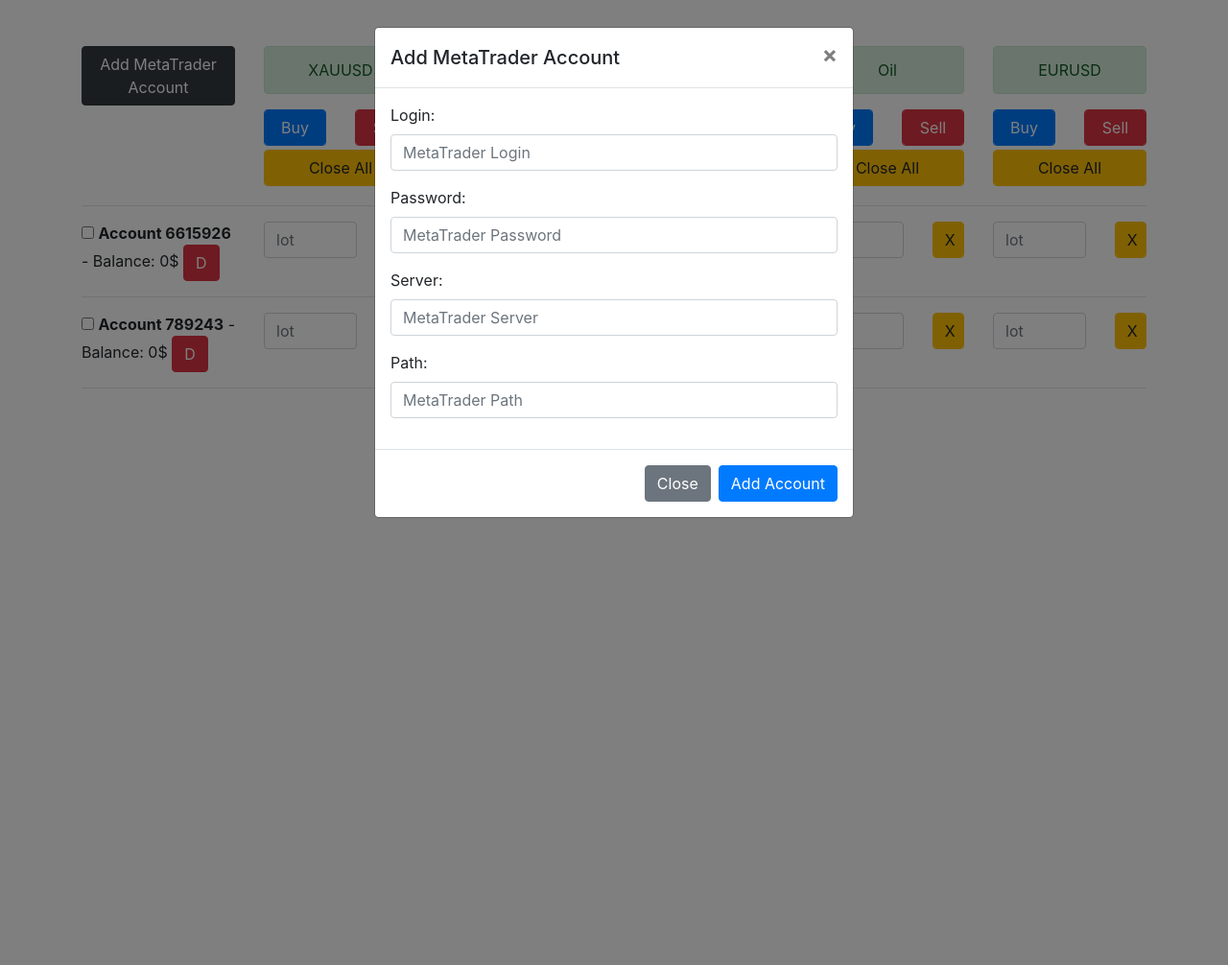
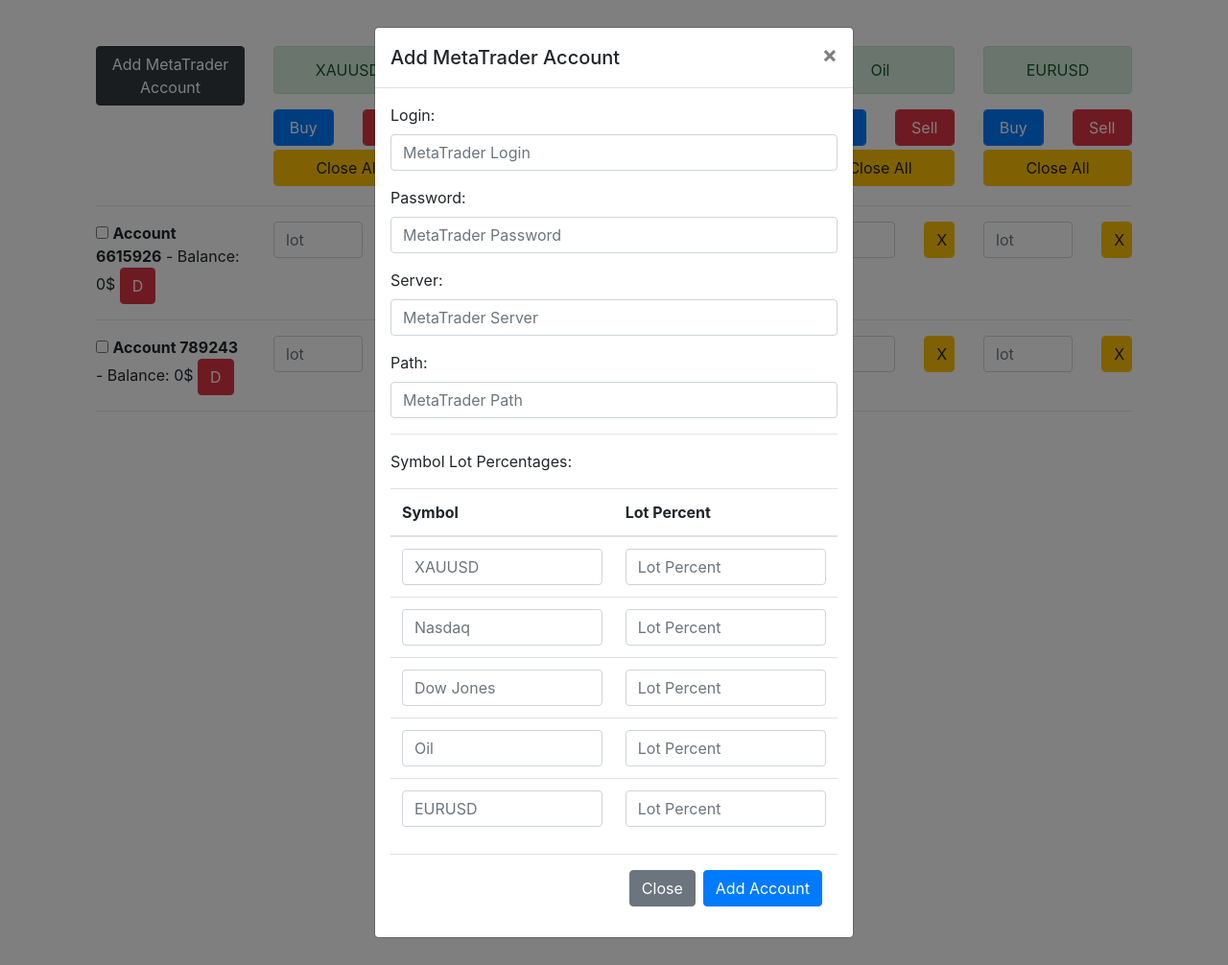
Before and after one commit to hoseinhajipour/py-trader, a Flask app: page / in a window 1280 px wide, after a click on "Add MetaTrader Account". Shown: the whole page at 96% size. Run offline with Flask 3, Linux system fonts and the light colour scheme; some libraries are stand-ins or nearby versions.

Commit message:
add multi symbol name

```diff
--- a/app.py
+++ b/app.py
@@ -42,7 +42,7 @@ def save_meta_trader_accounts():
 
 
 
-def place_order(account_id, symbol, volume, order_type, price):
+def place_order(account_id, symbol, volume, order_type, price,type_filling):
     print("Start place_order \n")
 
     if not mt5.initialize(path=meta_trader_accounts[account_id]['path'], login=int(meta_trader_accounts[account_id]['login']), server=meta_trader_accounts[account_id]['server'], password=meta_trader_accounts[account_id]['password']):
@@ -65,7 +65,7 @@ def place_order(account_id, symbol, volume, order_type, price):
         "magic": 234000,
         "comment": "Order from API",
         "type_time": mt5.ORDER_TIME_GTC,
-        "type_filling": mt5.ORDER_FILLING_IOC,  # Updated type_filling parameter
+        "type_filling": type_filling,  # Updated type_filling parameter
     }
     result = mt5.order_send(request_data)
     print(result)
@@ -115,34 +115,62 @@ def add_account():
     password = request.form['password']
     server = request.form['server']
     path = request.form['path']
+
+    # Extract symbol names and lot percentages from form data
+    symbol_lot_percentages = {}
+    symbols = ['XAUUSD', 'Nasdaq', 'Dow_Jones', 'Oil', 'EURUSD']
+    for symbol in symbols:
+        symbol_lot_percentages[symbol] = {
+            'symbol': request.form.get(f"{symbol}_symbol"),
+            'lot_percent': float(request.form.get(f"{symbol}_lot_percent"))
+        }
+
+    # Store account details and symbol lot percentages
     account_id = len(meta_trader_accounts) + 1
-    meta_trader_accounts[account_id] = {'login': login, 'password': password, 'server': server, 'path': path}  # Store server along with other account info
+    meta_trader_accounts[account_id] = {
+        'login': login,
+        'password': password,
+        'server': server,
+        'path': path,
+        'symbol_lot_percentages': symbol_lot_percentages
+    }
+
+    # Save updated meta_trader_accounts dictionary to JSON file
     save_meta_trader_accounts()
+
     return jsonify(success=True)
-
 
 @app.route('/buy', methods=['POST'])
 def buy():
-    print("\n stat buy =>")
-    account_id = request.form['account_id']
+    account_id = int(request.form['account_id'])
     symbol_input = request.form['symbol']
     lot_size = float(request.form['lot_size'])
-    mt5.initialize( path=meta_trader_accounts[account_id]['path'],login=int(meta_trader_accounts[account_id]['login']), server=meta_trader_accounts[account_id]['server'],password=meta_trader_accounts[account_id]['password'])
-    symbol_info = mt5.symbol_info(symbol_input)
-    print(symbol_input,symbol_info)
 
-    if symbol_info is None:
-        message = "Failed to get symbol information for {}".format(symbol_input)
-    elif not symbol_info.visible:
-        message = "Symbol {} is not visible, please check if it's available.".format(symbol_input)
-    elif not symbol_info.bid or not symbol_info.ask:
-        message = "Failed to get bid/ask prices for symbol {}".format(symbol_input)
+    # Retrieve symbol and lot percent from account's data
+    symbol_lot_percentages = meta_trader_accounts[account_id]['symbol_lot_percentages']
+
+    # Check if the symbol exists in the account's data
+    if symbol_input in symbol_lot_percentages:
+        symbol_info = mt5.symbol_info(symbol_input)
+        if symbol_info is None:
+            message = f"Failed to get symbol information for {symbol_input}"
+        elif not symbol_info.visible:
+            message = f"Symbol {symbol_input} is not visible, please check if it's available."
+        elif not symbol_info.bid or not symbol_info.ask:
+            message = f"Failed to get bid/ask prices for symbol {symbol_input}"
+        else:
+            # Calculate lot size based on lot percentage from account data
+            lot_percent = symbol_lot_percentages[symbol_input]['lot_percent']
+            calculated_lot_size = lot_size * lot_percent / 100.0
+
+            result = place_order(account_id, symbol_input, calculated_lot_size, mt5.ORDER_TYPE_BUY, symbol_info.ask, mt5.ORDER_FILLING_FOK)
+            if result.retcode != mt5.TRADE_RETCODE_DONE:
+                message = f"Buy order failed: {result.comment}"
+            else:
+                message = "Buy order placed successfully"
     else:
-        result = place_order(account_id, symbol_input, lot_size, mt5.ORDER_TYPE_BUY, symbol_info.ask)
-        if result.retcode != mt5.TRADE_RETCODE_DONE:
-            message = "Buy order failed: {}".format(result.comment)
-        else:
-            message = "Buy order placed successfully"
+        message = f"Symbol {symbol_input} not found in account's symbol lot percentages"
+
     balance = get_account_balance(account_id)
     return jsonify(message=message, balance=balance)
 
@@ -151,19 +179,32 @@ def sell():
     account_id = int(request.form['account_id'])
     symbol_input = request.form['symbol']
     lot_size = float(request.form['lot_size'])
-    symbol_info = mt5.symbol_info(symbol_input)
-    if symbol_info is None:
-        message = "Failed to get symbol information for {}".format(symbol_input)
-    elif not symbol_info.visible:
-        message = "Symbol {} is not visible, please check if it's available.".format(symbol_input)
-    elif not symbol_info.bid or not symbol_info.ask:
-        message = "Failed to get bid/ask prices for symbol {}".format(symbol_input)
+
+    # Retrieve symbol and lot percent from account's data
+    symbol_lot_percentages = meta_trader_accounts[account_id]['symbol_lot_percentages']
+
+    # Check if the symbol exists in the account's data
+    if symbol_input in symbol_lot_percentages:
+        symbol_info = mt5.symbol_info(symbol_input)
+        if symbol_info is None:
+            message = f"Failed to get symbol information for {symbol_input}"
+        elif not symbol_info.visible:
+            message = f"Symbol {symbol_input} is not visible, please check if it's available."
+        elif not symbol_info.bid or not symbol_info.ask:
+            message = f"Failed to get bid/ask prices for symbol {symbol_input}"
+        else:
+            # Calculate lot size based on lot percentage from account data
+            lot_percent = symbol_lot_percentages[symbol_input]['lot_percent']
+            calculated_lot_size = lot_size * lot_percent / 100.0
+
+            result = place_order(account_id, symbol_input, calculated_lot_size, mt5.ORDER_TYPE_SELL, symbol_info.bid, mt5.ORDER_FILLING_FOK)
+            if result.retcode != mt5.TRADE_RETCODE_DONE:
+                message = f"Sell order failed: {result.comment}"
+            else:
+                message = "Sell order placed successfully"
     else:
-        result = place_order(account_id, symbol_input, lot_size, mt5.ORDER_TYPE_SELL, symbol_info.bid)
-        if result.retcode != mt5.TRADE_RETCODE_DONE:
-            message = "Sell order failed: {}".format(result.comment)
-        else:
-            message = "Sell order placed successfully"
+        message = f"Symbol {symbol_input} not found in account's symbol lot percentages"
+
     balance = get_account_balance(account_id)
     return jsonify(message=message, balance=balance)
 
@@ -171,9 +212,19 @@ def sell():
 def close():
     account_id = int(request.form['account_id'])
     symbol_to_close = request.form['symbol']
-    message = close_positions(account_id, symbol_to_close)
+
+    # Retrieve symbol and lot percent from account's data
+    symbol_lot_percentages = meta_trader_accounts[account_id]['symbol_lot_percentages']
+
+    # Check if the symbol exists in the account's data
+    if symbol_to_close in symbol_lot_percentages:
+        message = close_positions(account_id, symbol_to_close)
+    else:
+        message = f"Symbol {symbol_to_close} not found in account's symbol lot percentages"
+
     balance = get_account_balance(account_id)
     return jsonify(message=message, balance=balance)
+
 
 @app.route('/remove_account', methods=['POST'])
 def remove_account():
--- a/mt_accounts.json
+++ b/mt_accounts.json
@@ -3,13 +3,14 @@
         "login": "6615926",
         "password": "yw*jZYY9",
         "server": "AMarkets-Demo",
-        "path" : "C:/Program Files/AMarkets - MetaTrader 5/terminal64.exe"
+        "path": "C:/Program Files/AMarkets - MetaTrader 5/terminal64.exe",
+        "balance": 9755.57
     },
     "2": {
         "login": "789243",
         "password": "hMvG76gZh$",
         "server": "IFCMarkets-Demo",
-        "path" : "C:/Program Files/IFC Markets MT5/terminal64.exe"
-
+        "path": "C:/Program Files/IFC Markets MT5/terminal64.exe",
+        "balance": 10071.6
     }
 }
--- a/templates/index.html
+++ b/templates/index.html
@@ -43,6 +43,63 @@
                 <label for="path">Path:</label>
                 <input type="text" class="form-control" id="path" name="path" placeholder="MetaTrader Path" />
               </div>
+
+
+              <hr>
+              <p>Symbol Lot Percentages:</p>
+              <div class="table-responsive">
+                <table class="table">
+                  <thead>
+                    <tr>
+                      <th>Symbol</th>
+                      <th>Lot Percent</th>
+                    </tr>
+                  </thead>
+                  <tbody>
+                    <tr>
+                      <td>
+                        <input type="text" class="form-control" name="XAUUSD_symbol" placeholder="XAUUSD">
+                      </td>
+                      <td>
+                        <input type="number" class="form-control" name="XAUUSD_lot_percent" placeholder="Lot Percent">
+                      </td>
+                    </tr>
+                    <tr>
+                      <td>
+                        <input type="text" class="form-control" name="Nasdaq_symbol" placeholder="Nasdaq">
+                      </td>
+                      <td>
+                        <input type="number" class="form-control" name="Nasdaq_lot_percent" placeholder="Lot Percent">
+                      </td>
+                    </tr>
+                    <tr>
+                      <td>
+                        <input type="text" class="form-control" name="dow_jones_symbol" placeholder="Dow Jones">
+                      </td>
+                      <td>
+                        <input type="number" class="form-control" name="Dow_Jones_lot_percent"
+                          placeholder="Lot Percent">
+                      </td>
+                    </tr>
+                    <tr>
+                      <td>
+                        <input type="text" class="form-control" name="Oil_symbol" placeholder="Oil">
+                      </td>
+                      <td>
+                        <input type="number" class="form-control" name="Oil_lot_percent" placeholder="Lot Percent">
+                      </td>
+                    </tr>
+                    <tr>
+                      <td>
+                        <input type="text" class="form-control" name="EURUSD_symbol" placeholder="EURUSD">
+                      </td>
+                      <td>
+                        <input type="number" class="form-control" name="EURUSD_lot_percent" placeholder="Lot Percent">
+                      </td>
+                    </tr>
+                  </tbody>
+                </table>
+
             </form>
           </div>
           <div class="modal-footer">
```
